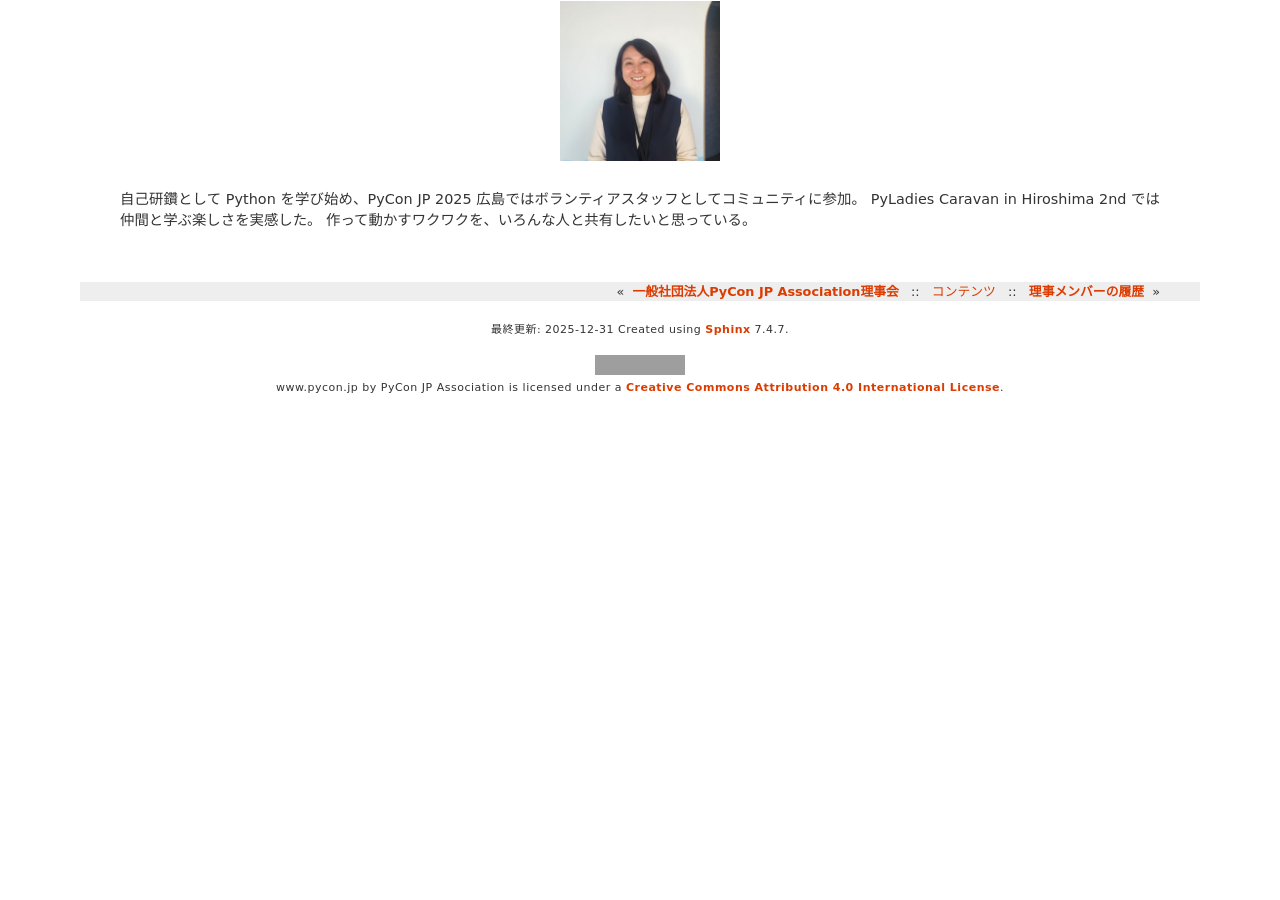
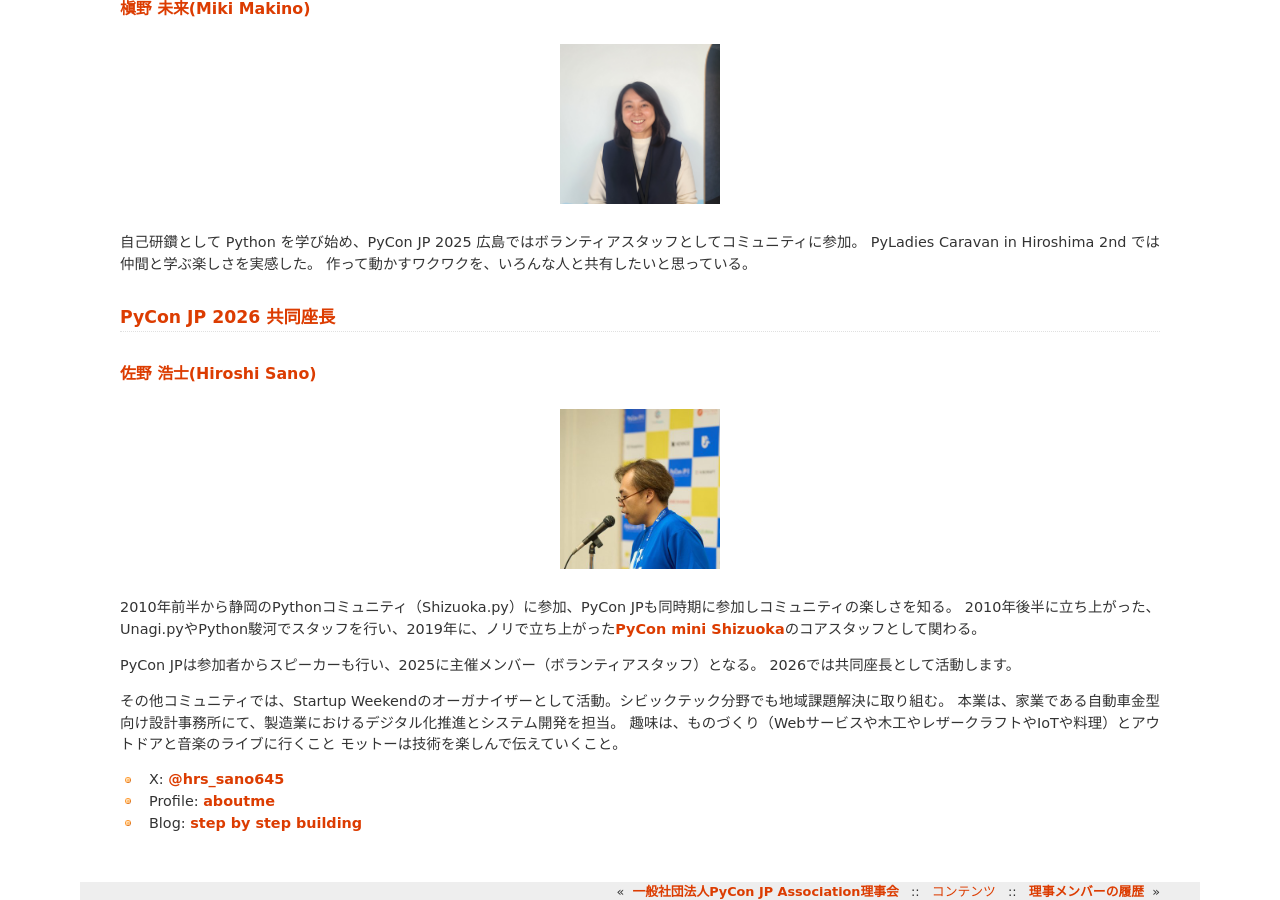
Before and after one commit to pyconjp/www.pycon.jp, a Sphinx documentation site: the page built from source/committee/members.md, in a window 1280 px wide and 900 px high, scrolled down 5523 px. Built offline with Sphinx 7.4.7, drawn with Linux system fonts in a browser that asks for light colours; before the commit the page ends 5928 px from its top, so only the background shows below that; some of the changed text lies outside the part shown; grey boxes are pictures that could not be loaded.

Commit message:
add member: PyCon JP 2026 座長

````diff
--- a/source/committee/members.md
+++ b/source/committee/members.md
@@ -195,3 +195,25 @@ PyCon JPでのコミュニティ活動は、2011年のPyCon mini JPから活動
 自己研鑽として Python を学び始め、PyCon JP 2025 広島ではボランティアスタッフとしてコミュニティに参加。
 PyLadies Caravan in Hiroshima 2nd では仲間と学ぶ楽しさを実感した。
 作って動かすワクワクを、いろんな人と共有したいと思っている。
+
+## PyCon JP 2026 共同座長
+
+### 佐野 浩士(Hiroshi Sano)
+
+```{figure} /_static/hiroshi-sano.jpg
+:width: 160
+```
+
+2010年前半から静岡のPythonコミュニティ（Shizuoka.py）に参加、PyCon JPも同時期に参加しコミュニティの楽しさを知る。
+2010年後半に立ち上がった、Unagi.pyやPython駿河でスタッフを行い、2019年に、ノリで立ち上がった[PyCon mini Shizuoka](https://pycon-shizu.connpass.com)のコアスタッフとして関わる。
+
+PyCon JPは参加者からスピーカーも行い、2025に主催メンバー（ボランティアスタッフ）となる。 2026では共同座長として活動します。
+
+その他コミュニティでは、Startup Weekendのオーガナイザーとして活動。シビックテック分野でも地域課題解決に取り組む。
+本業は、家業である自動車金型向け設計事務所にて、製造業におけるデジタル化推進とシステム開発を担当。
+趣味は、ものづくり（Webサービスや木工やレザークラフトやIoTや料理）とアウトドアと音楽のライブに行くこと
+モットーは技術を楽しんで伝えていくこと。
+
+- X: [@hrs_sano645](https://x.com/hrs_sano645)
+- Profile: [aboutme](https://hr-sano.net/aboutme/)
+- Blog: [step by step building](https://hr-sano.net/)
````
Also changed, not shown: source/_static/hiroshi-sano.jpg (added).
